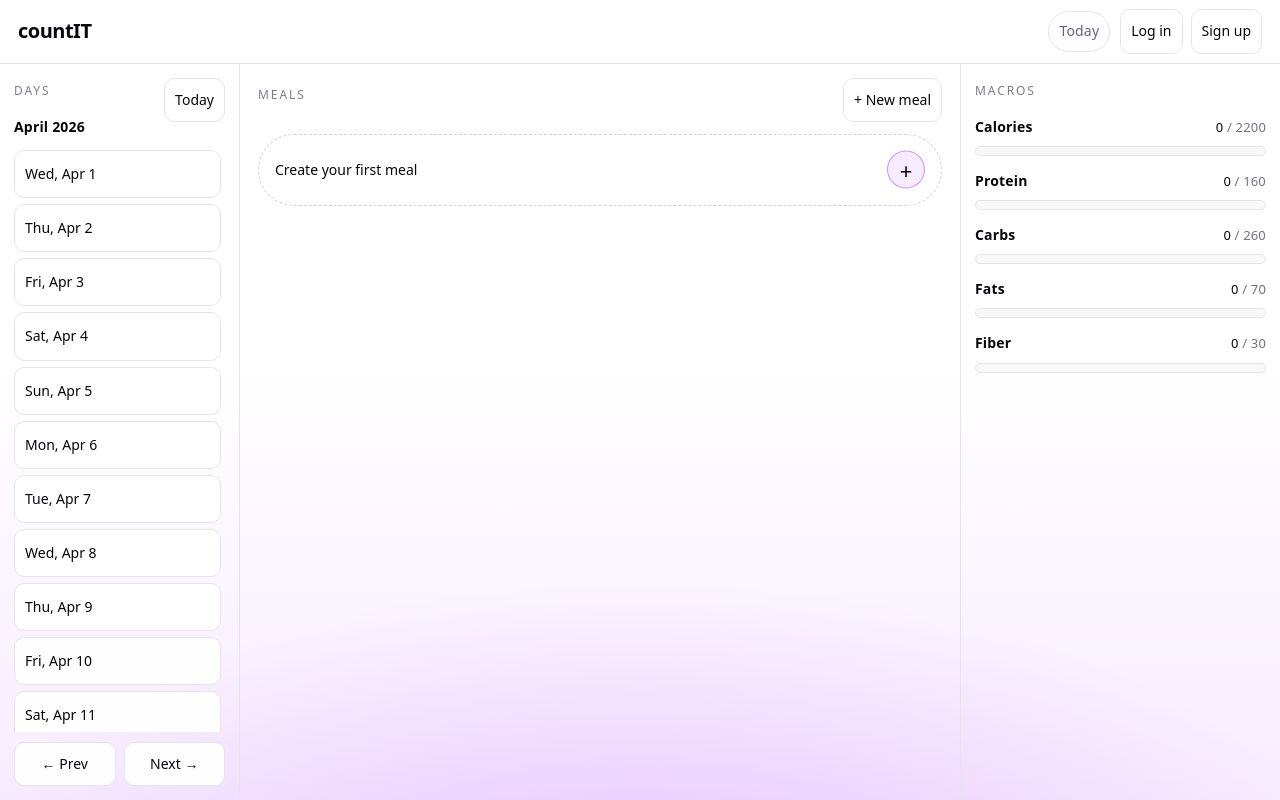
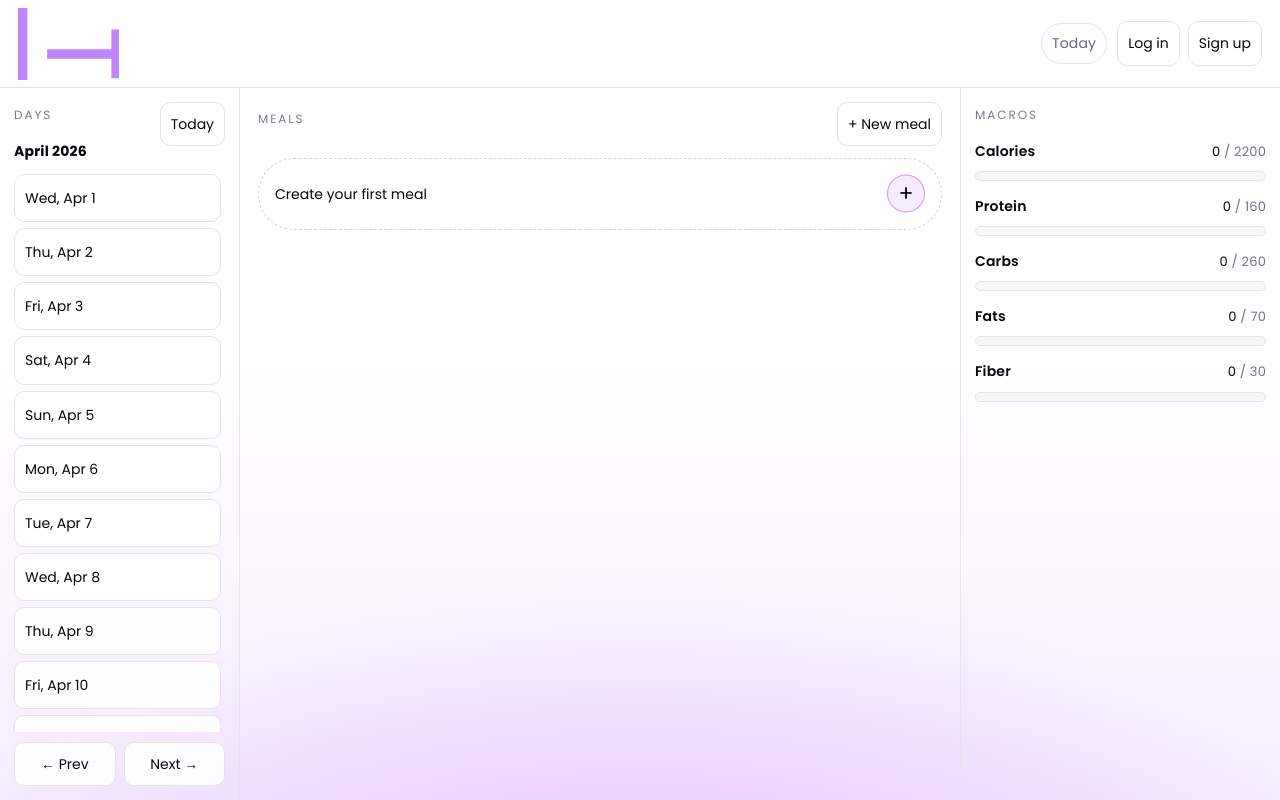
Before and after one commit to maksymiliankoscielniak/countIT, a React (Vite) app in the folder frontend/: page / in a window 1280 px wide. Built offline with nearby package versions, Linux system fonts and the light colour scheme.

Commit message:
Updated logo.

```diff
--- a/frontend/index.html
+++ b/frontend/index.html
@@ -4,6 +4,12 @@
     <meta charset="UTF-8" />
     <link rel="icon" type="image/svg+xml" href="/favicon.svg" />
     <meta name="viewport" content="width=device-width, initial-scale=1.0" />
+    <link rel="preconnect" href="https://fonts.googleapis.com" />
+    <link rel="preconnect" href="https://fonts.gstatic.com" crossorigin />
+    <link
+      href="https://fonts.googleapis.com/css2?family=Poppins:wght@400;500;600;700&display=swap"
+      rel="stylesheet"
+    />
     <title>countIT</title>
   </head>
   <body>
--- a/frontend/src/App.css
+++ b/frontend/src/App.css
@@ -1,7 +1,7 @@
 .app {
   display: grid;
   grid-template-columns: 240px minmax(0, 1fr) 320px;
-  grid-template-rows: 64px minmax(0, 1fr);
+  grid-template-rows: 88px minmax(0, 1fr);
   grid-template-areas:
     "top top top"
     "left center right";
@@ -26,6 +26,15 @@
   font-weight: 650;
   letter-spacing: -0.5px;
   font-size: 20px;
+  display: flex;
+  align-items: center;
+  gap: 10px;
+}
+
+.brandLogo {
+  height: 72px;
+  width: auto;
+  display: block;
 }
 
 .topbarMeta {
@@ -753,14 +762,14 @@
 
   .app {
     grid-template-columns: 1fr;
-    grid-template-rows: 64px 1fr;
+    grid-template-rows: 88px 1fr;
     grid-template-areas:
       "top"
       "center";
   }
   .left {
     position: fixed;
-    top: 64px;
+    top: 88px;
     bottom: 0;
     left: 0;
     width: min(320px, 88vw);
--- a/frontend/src/App.tsx
+++ b/frontend/src/App.tsx
@@ -424,7 +424,9 @@ export default function App() {
   return (
     <div className="app">
       <header className="topbar">
-        <div className="brand">countIT</div>
+        <div className="brand" aria-label="countIT">
+          <img className="brandLogo" src={`${import.meta.env.BASE_URL}countIT.svg`} alt="countIT" />
+        </div>
         <div className="topbarMeta">
           <button className="ghostButton mobileOnly" type="button" onClick={() => setIsDaysOpenMobile((v) => !v)}>
             Days
--- a/frontend/src/index.css
+++ b/frontend/src/index.css
@@ -11,8 +11,8 @@
   --shadow:
     rgba(0, 0, 0, 0.1) 0 10px 15px -3px, rgba(0, 0, 0, 0.05) 0 4px 6px -2px;
 
-  --sans: system-ui, 'Segoe UI', Roboto, sans-serif;
-  --heading: system-ui, 'Segoe UI', Roboto, sans-serif;
+  --sans: Poppins, system-ui, 'Segoe UI', Roboto, sans-serif;
+  --heading: Poppins, system-ui, 'Segoe UI', Roboto, sans-serif;
   --mono: ui-monospace, Consolas, monospace;
 
   font: 18px/145% var(--sans);
```
Also changed, not shown: frontend/public/countIT.svg (added).
